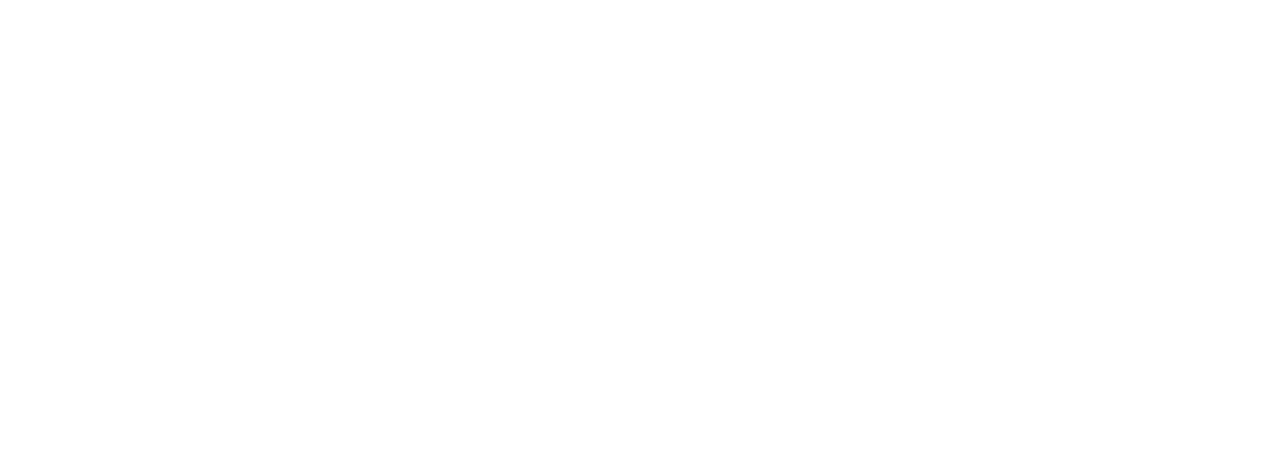
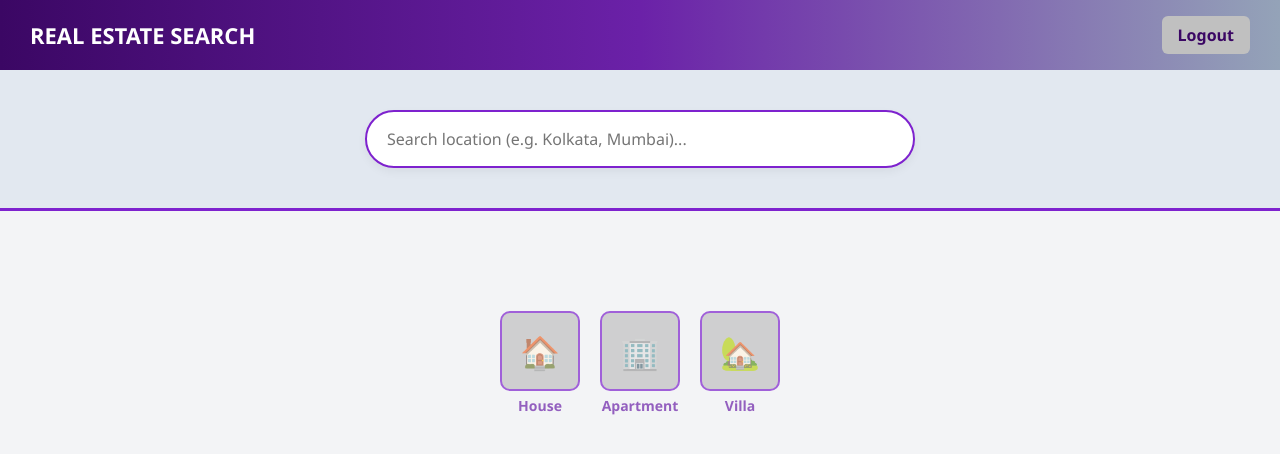
Before and after one commit to pawandevprasad1-wq/WOW-REPOSITORY, a plain HTML site: page templates/dashboard.html in a window 1280 px wide. Drawn offline with Linux system fonts and the light colour scheme.

Commit message:
Refactor dashboard HTML structure and styles

```diff
--- a/templates/dashboard.html
+++ b/templates/dashboard.html
@@ -1,26 +1,145 @@
+<!DOCTYPE html>
+<html lang="en">
+<head>
+    <meta charset="UTF-8">
+    <meta name="viewport" content="width=device-width, initial-scale=1.0">
+    <title>Property Search Engine</title>
+    <style>
+        * { box-sizing: border-box; margin: 0; padding: 0; font-family: 'Segoe UI', Tahoma, sans-serif; }
+        body { background: #f3f4f6; color: #1f2937; min-height: 100vh; }
+
+        header {
+            background: linear-gradient(90deg, #3b0764, #6b21a8, #94a3b8);
+            padding: 20px 30px;
+            color: white;
+            display: flex;
+            justify-content: space-between;
+            align-items: center;
+            box-shadow: 0 4px 12px rgba(0,0,0,0.15);
+        }
+        .logo { font-size: 22px; font-weight: bold; }
+        .logout-btn { background: #c0c0c0; color: #3b0764; padding: 8px 16px; border-radius: 6px; text-decoration: none; font-weight: bold; }
+
+        .search-section { text-align: center; padding: 40px 20px; background: #e2e8f0; border-bottom: 3px solid #7e22ce; }
+        .search-box { position: relative; max-width: 550px; margin: 0 auto; }
+        .search-box input { width: 100%; padding: 16px 20px; border: 2px solid #7e22ce; border-radius: 30px; font-size: 16px; outline: none; box-shadow: 0 4px 10px rgba(0,0,0,0.05); }
+
+        .content-area { padding: 30px; max-width: 1200px; margin: 0 auto; }
+
+        /* Grid Result Cards */
+        .results-grid { display: flex; flex-direction: column; gap: 30px; margin-top: 20px; }
+        .card {
+            background: white;
+            border-radius: 12px;
+            border: 2px solid #c0c0c0;
+            box-shadow: 0 6px 18px rgba(0,0,0,0.08);
+            overflow: hidden;
+            padding: 20px;
+            transition: transform 0.2s;
+        }
+        .card:hover { transform: translateY(-3px); }
+
+        /* Horizontal Image Scroll (7-30 photos supported) */
+        .gallery-container { display: flex; gap: 12px; overflow-x: auto; padding-bottom: 12px; margin-bottom: 15px; scroll-behavior: smooth; }
+        .gallery-container::-webkit-scrollbar { height: 8px; }
+        .gallery-container::-webkit-scrollbar-thumb { background: #7e22ce; border-radius: 4px; }
+        .gallery-container img { min-width: 280px; height: 200px; object-fit: cover; border-radius: 8px; border: 1px solid #e2e8f0; }
+
+        .info-box { background: #faf5ff; padding: 15px; border-radius: 8px; border-left: 4px solid #7e22ce; }
+        .info-title { font-size: 18px; font-weight: bold; color: #581c87; margin-bottom: 5px; text-transform: capitalize; }
+        .info-detail { font-size: 14px; color: #4b5563; margin-top: 4px; }
+
+        /* Bottom Default House Graphics */
+        .house-graphics { display: flex; justify-content: center; gap: 20px; margin-top: 50px; opacity: 0.7; }
+        .graphic-item { text-align: center; color: #6b21a8; font-size: 14px; font-weight: 600; }
+        .graphic-box { width: 80px; height: 80px; background: #c0c0c0; border-radius: 10px; display: flex; align-items: center; justify-content: center; font-size: 32px; border: 2px solid #7e22ce; margin-bottom: 5px; }
+    </style>
+</head>
+<body>
+
+<header>
+    <div class="logo">REAL ESTATE SEARCH</div>
+    <div><a href="/logout" class="logout-btn">Logout</a></div>
+</header>
+
+<div class="search-section">
+    <div class="search-box">
+        <input type="text" id="searchInput" placeholder="Search location (e.g. Kolkata, Mumbai)..." oninput="runSearch()">
+    </div>
+</div>
+
+<div class="content-area">
     <div id="results" class="results-grid"></div>
 
+    <div class="house-graphics" id="graphics">
+        <div class="graphic-item"><div class="graphic-box">🏠</div>House</div>
+        <div class="graphic-item"><div class="graphic-box">🏢</div>Apartment</div>
+        <div class="graphic-item"><div class="graphic-box">🏡</div>Villa</div>
+    </div>
+</div>
+
 <script>
-async function runSearch() {
+let timer;
+function runSearch() {
+    clearTimeout(timer);
+    timer = setTimeout(async () => {
         const loc = document.getElementById('searchInput').value;
-    const res = await fetch(`/search?location=${loc}`);
+        const resultsDiv = document.getElementById('results');
+        const graphicsDiv = document.getElementById('graphics');
+
+        if (!loc.trim()) {
+            resultsDiv.innerHTML = '';
+            graphicsDiv.style.display = 'flex';
+            return;
+        }
+
+        try {
+            const res = await fetch(`/search?location=${encodeURIComponent(loc)}`);
             const data = await res.json();
 
-    const container = document.getElementById('results');
-    container.innerHTML = '';
+            resultsDiv.innerHTML = '';
+            if (data.length > 0) {
+                graphicsDiv.style.display = 'none';
+                data.forEach(item => {
+                    // Extract image string or array matching field name 'IMAGES'
+                    const imgData = item.IMAGES || item.images || item.photo || item.photos;
+                    let photos = [];
+                    if (Array.isArray(imgData)) {
+                        photos = imgData;
+                    } else if (typeof imgData === 'string' && imgData.length > 0) {
+                        photos = [imgData];
+                    }
 
-    data.forEach(item => {
-        // IMAGES या images दोनों चेक करेगा
-        const imgList = item.IMAGES || item.images || [];
-        const firstImg = Array.isArray(imgList) ? imgList[0] : imgList;
+                    let imgsHtml = photos.map(url => `<img src="${url}" alt="Property Image" onerror="this.style.display='none'">`).join('');
+                    if(!imgsHtml) imgsHtml = '<p style="padding:10px; color:#6b21a8; font-weight:600;">No photos available</p>';
 
-        container.innerHTML += `
-            <div class="card" onclick="window.location.href='/property/${item._id}'" style="cursor:pointer; border:1px solid #ccc; margin:10px; padding:10px;">
-                <img src="${firstImg}" style="width:100px; height:100px;">
-                <h3>${item.title || 'Property'}</h3>
-                <p>Location: ${item.location}</p>
+                    let infoFields = '';
+                    for (const [key, val] of Object.entries(item)) {
+                        if (key !== '_id' && key !== 'IMAGES' && key !== 'images' && key !== 'photo' && key !== 'photos') {
+                            infoFields += `<div class="info-detail"><b>${key.toUpperCase()}:</b> ${val}</div>`;
+                        }
+                    }
+
+                    resultsDiv.innerHTML += `
+                        <div class="card" onclick="window.location.href='/property/${item._id}'" style="cursor:pointer;">
+                            <div class="gallery-container">${imgsHtml}</div>
+                            <div class="info-box">
+                                <div class="info-title">${item.location || item.LOCATION || 'Property Details'}</div>
+                                ${infoFields}
+                            </div>
                         </div>
                     `;
                 });
+            } else {
+                graphicsDiv.style.display = 'none';
+                resultsDiv.innerHTML = '<p style="text-align:center; color:#6b21a8; font-weight:bold;">No matching properties found.</p>';
+            }
+        } catch (err) {
+            console.error(err);
+        }
+    }, 300);
 }
 </script>
+
+</body>
+</html>
```
Lines whose indentation alone changed are shown as unchanged.
